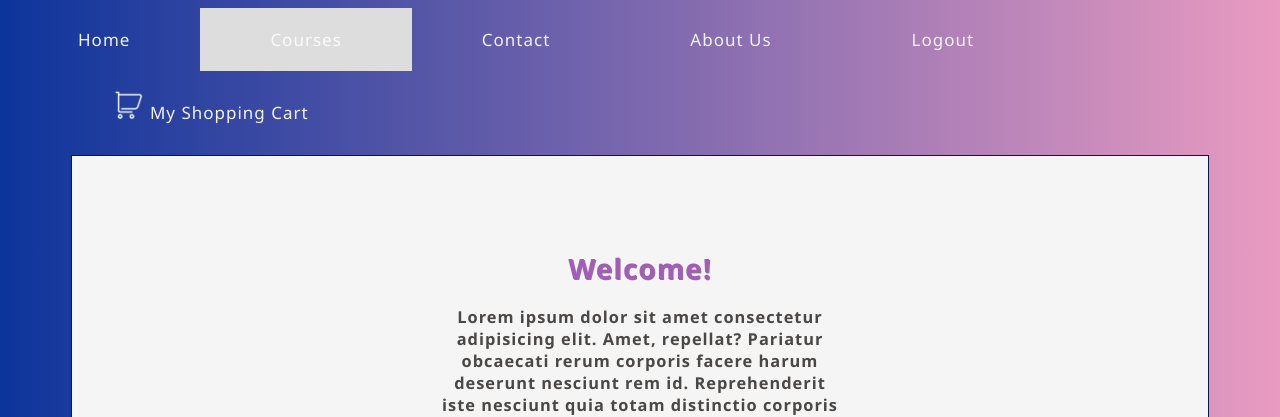
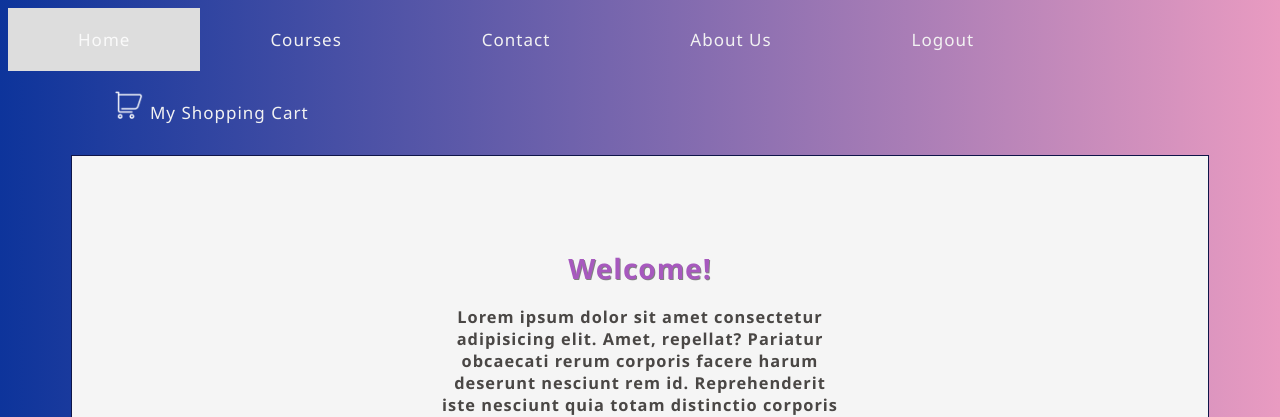
Before and after one commit to MelikeZeynepTapci/term_project, a PHP site: page / in a window 1280 px wide. Shown: the top 417 px of the page. Run offline with PHP 8.4, Linux system fonts and the light colour scheme; a user stored in the database is signed in; some libraries are stand-ins or nearby versions.

Commit message:
Update index.php

```diff
--- a/index.php
+++ b/index.php
@@ -17,8 +17,8 @@ session_start();
 <body>
 
 <div class="topnav">
-        <a  href="index.html">Home</a>
-        <a href="all.php" class="active">Courses</a>
+        <a  class="active" href="index.php">Home</a>
+        <a href="all.php" >Courses</a>
         <a href="contact.html">Contact</a>
         <a href="aboutus.html">About Us</a>
         <a href=
```
